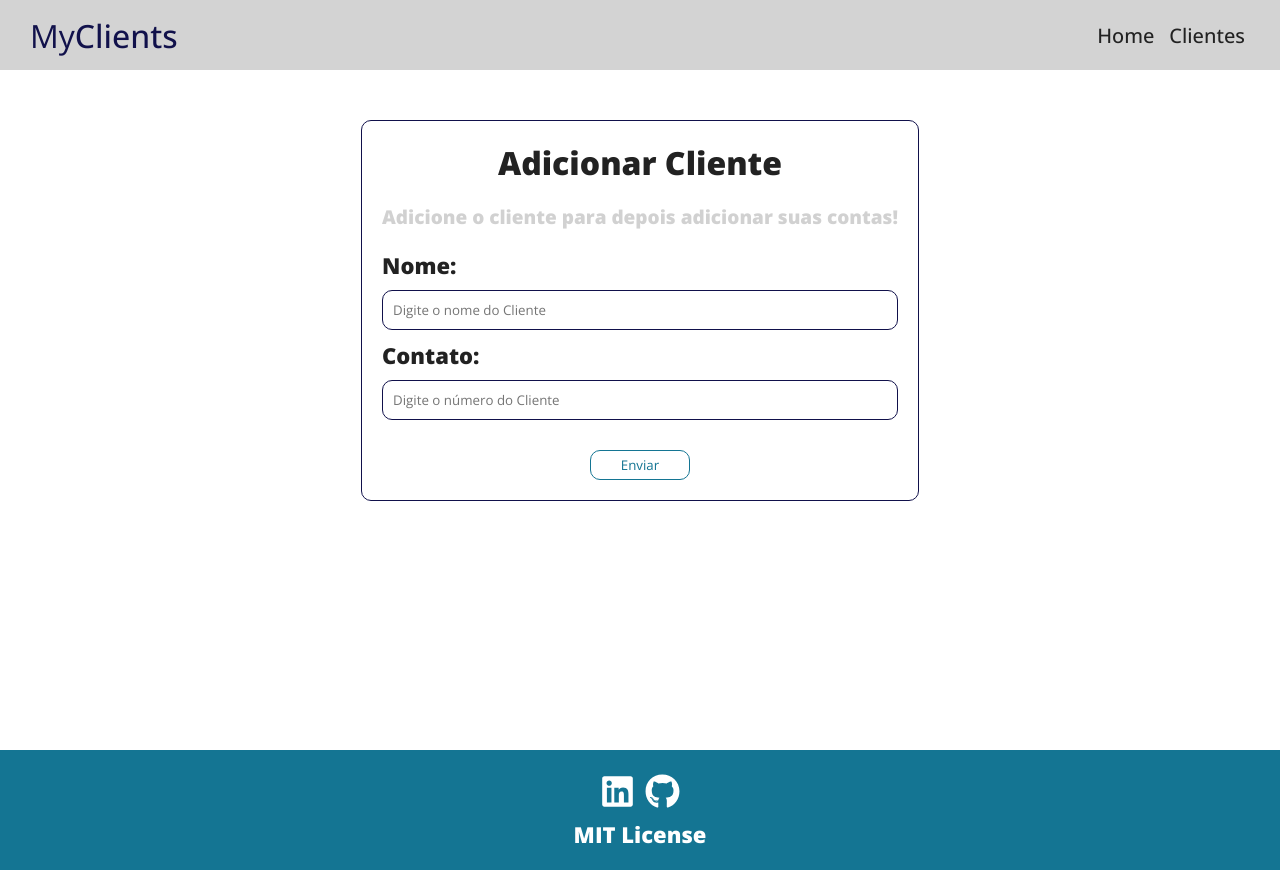
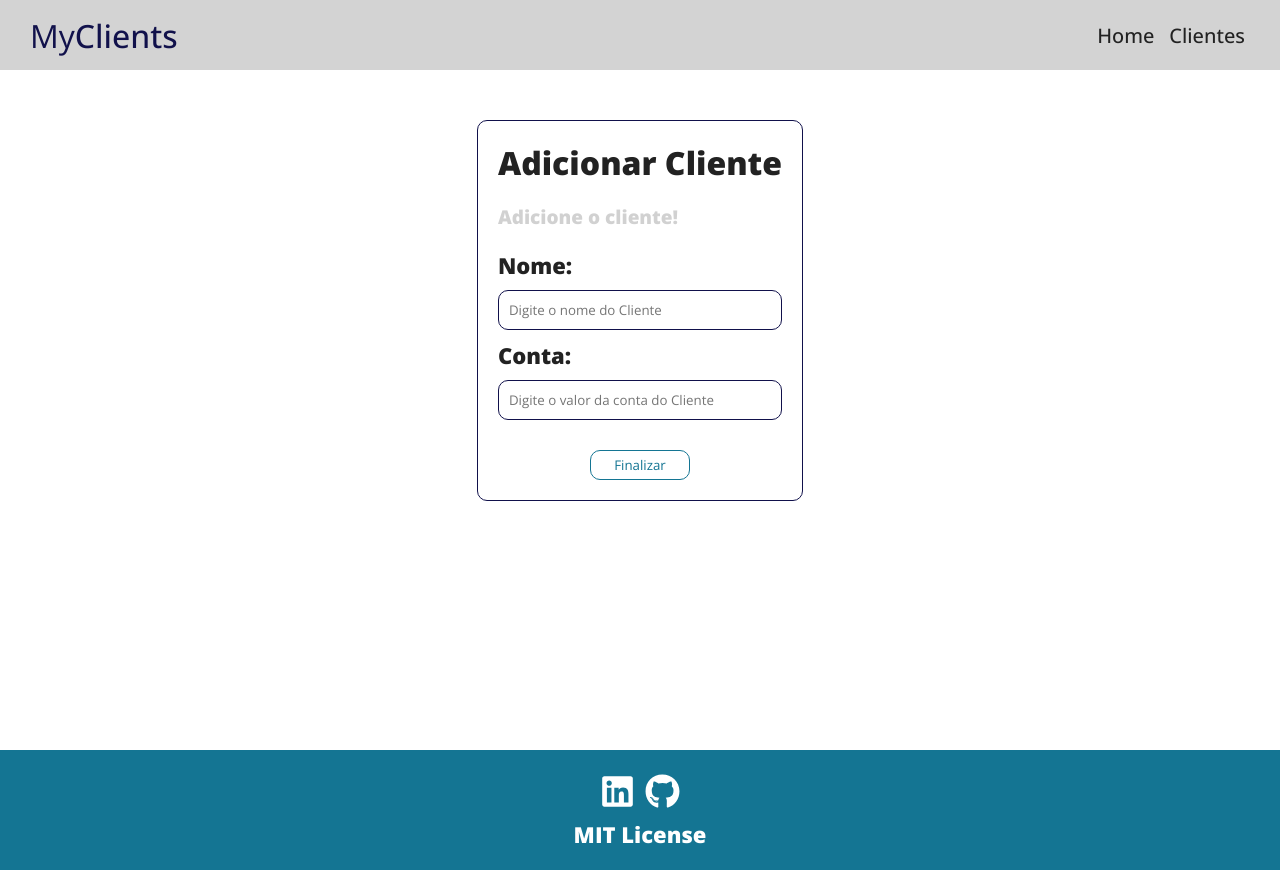
Before and after one commit to MatheusAndrade23/MyClients, a React (Create React App) app: page /newclient in a window 1280 px wide. Built offline with nearby package versions, Linux system fonts and the light colour scheme; a web font is replaced by a local one.

Commit message:
Adicionar Cliente

```diff
--- a/package.json
+++ b/package.json
@@ -10,6 +10,7 @@
     "react-icons": "^4.3.1",
     "react-router-dom": "^6.2.1",
     "react-scripts": "5.0.0",
+    "uuidv4": "^6.2.12",
     "web-vitals": "^2.1.2"
   },
   "scripts": {
--- a/src/components/pages/Client.jsx
+++ b/src/components/pages/Client.jsx
@@ -28,7 +28,7 @@ function Client(){
 
     function handleChange(e) {
         setClient({ ...Client, [e.target.name]: e.target.value })
-      }
+    }
 
     const handleFinalizarClick = (e) => {
 
--- a/src/components/pages/Clients.jsx
+++ b/src/components/pages/Clients.jsx
@@ -34,7 +34,7 @@ function Clients(){
         ))}
         {!removeLoading && <Loading />}
         {removeLoading && clients.length === 0 && (
-          <p>Não há projetos cadastrados!</p>
+          <p>Não há clientes cadastrados!</p>
         )}
     </div>
     )
--- a/src/components/pages/Clients.module.css
+++ b/src/components/pages/Clients.module.css
@@ -13,3 +13,11 @@
     color: #147593;
     margin-top: 40px;
 }
+
+.container p{
+
+    font-size: 20px;
+    font-weight: lighter;
+    color: #147593;
+    margin-top: 40px;
+}
--- a/src/components/pages/NewClient.jsx
+++ b/src/components/pages/NewClient.jsx
@@ -1,18 +1,47 @@
+import { useNavigate } from 'react-router-dom'
+import { useState } from 'react'
+import { v4 } from 'uuid'
+
 import styles from './NewClients.module.css'
 
 import Input from '../forms/Input'
-import SubmitButton from '../forms/SubmitButton'
 
 function NewClient(){
+
+    const navigate = useNavigate()
+    const [Client, setClient] = useState([])
+
+    function handleChange(e) {
+        setClient({ ...Client, [e.target.name]: e.target.value })
+    }
+
+    const handleFinalizarClick = (e) => {
+
+        e.preventDefault()
+
+        Client._id = v4()
+
+        fetch('http://localhost:5000/clients', {
+        method: 'POST',
+        headers: {
+            'Content-Type': 'application/json',
+        },
+        body: JSON.stringify(Client),
+        })
+        .then((resp) => resp.json())
+        .then((data) => {
+            navigate('/clients')
+        })
+    }
 
     return(
 
         <form className={styles.form}>
             <h1>Adicionar Cliente</h1>
-            <p className={styles.paragrafo}>Adicione o cliente para depois adicionar suas contas!</p>
-            <Input type='text' placeholder='Digite o nome do Cliente' text='Nome:'/>
-            <Input type='text' placeholder='Digite o número do Cliente' text='Contato:'/>
-            <SubmitButton value='Enviar'/>
+            <p className={styles.paragrafo}>Adicione o cliente!</p>
+            <Input type='text' placeholder='Digite o nome do Cliente' text='Nome:' handleOnChange={handleChange} name="name"/>
+            <Input type='text' placeholder='Digite o valor da conta do Cliente' text='Conta:' handleOnChange={handleChange} name="total"/>
+            <button type="submit" className={styles.btn} onClick={handleFinalizarClick}>Finalizar</button>
         </form>
     )
 }
--- a/src/components/pages/NewClients.module.css
+++ b/src/components/pages/NewClients.module.css
@@ -22,3 +22,23 @@
     margin-top: 20px;
     margin-bottom: 20px;
 }
+
+.btn{
+
+    margin-top: 20px;
+    height: 30px;
+    width: 100px;
+    align-self: center;
+    border-radius: 10px;
+    border: 1px solid #147593;
+    color: #147593;
+    background-color: white;
+    cursor: pointer;
+    transition: .5s;
+}
+
+.btn:hover{
+
+    color: white;
+    background-color: #147593;
+}
```
Also changed, not shown: 2 other files (tests, documents, lock files or other folders).
